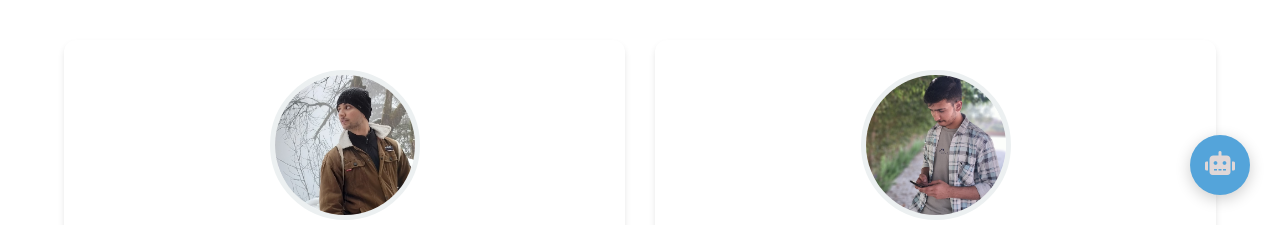
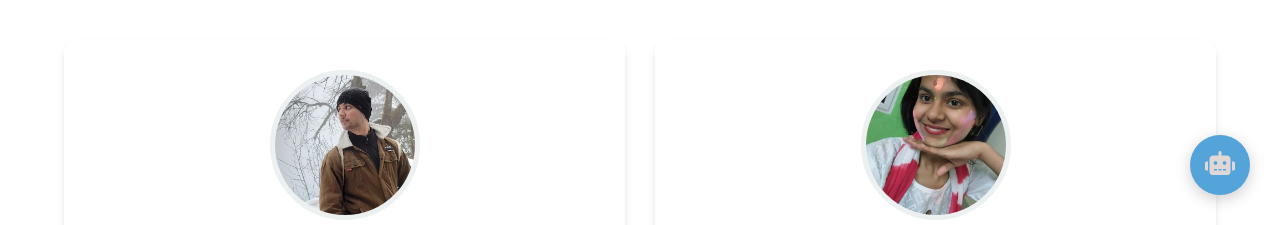
Before and after one commit to SwatiShanti/Energy-consumption-bot, a plain HTML site: page about.html in a window 1280 px wide. Shown: the part 575-800 px from the top of the page. Drawn offline with Linux system fonts and the light colour scheme.

Commit message:
Update about.html

```diff
--- a/about.html
+++ b/about.html
@@ -468,7 +468,7 @@
                     </div>
                 </div>
                 <div class="team-card">
-                    <img src="sahil.jpg" alt="Michael Rodriguez" class="team-photo">
+                    <img src="IMG-20230308-WA0051.jpg" alt="Michael Rodriguez" class="team-photo">
                     <h3 class="team-name">Swati Shanti </h3>
                     <p class="team-position">Full Stack Developer</p>
                     <p>Web Designer and Front-end Developer</p>
```
